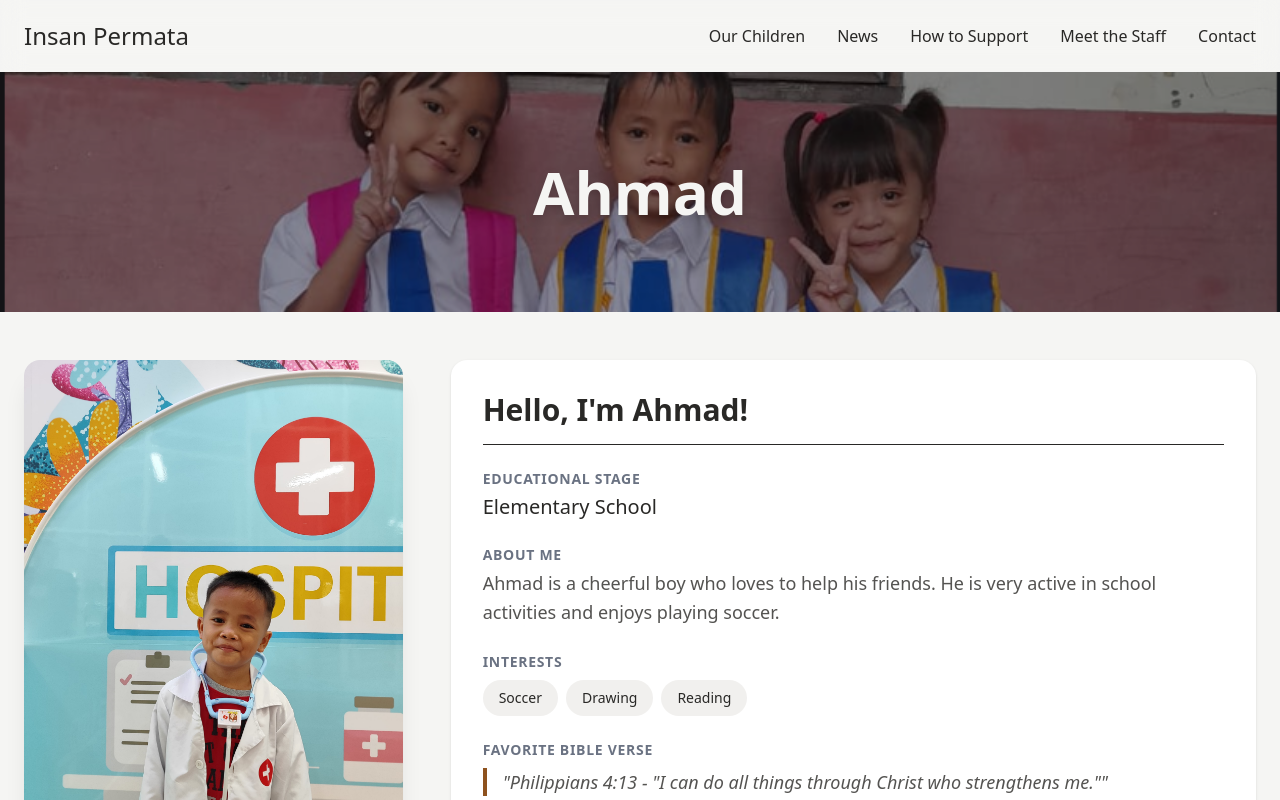
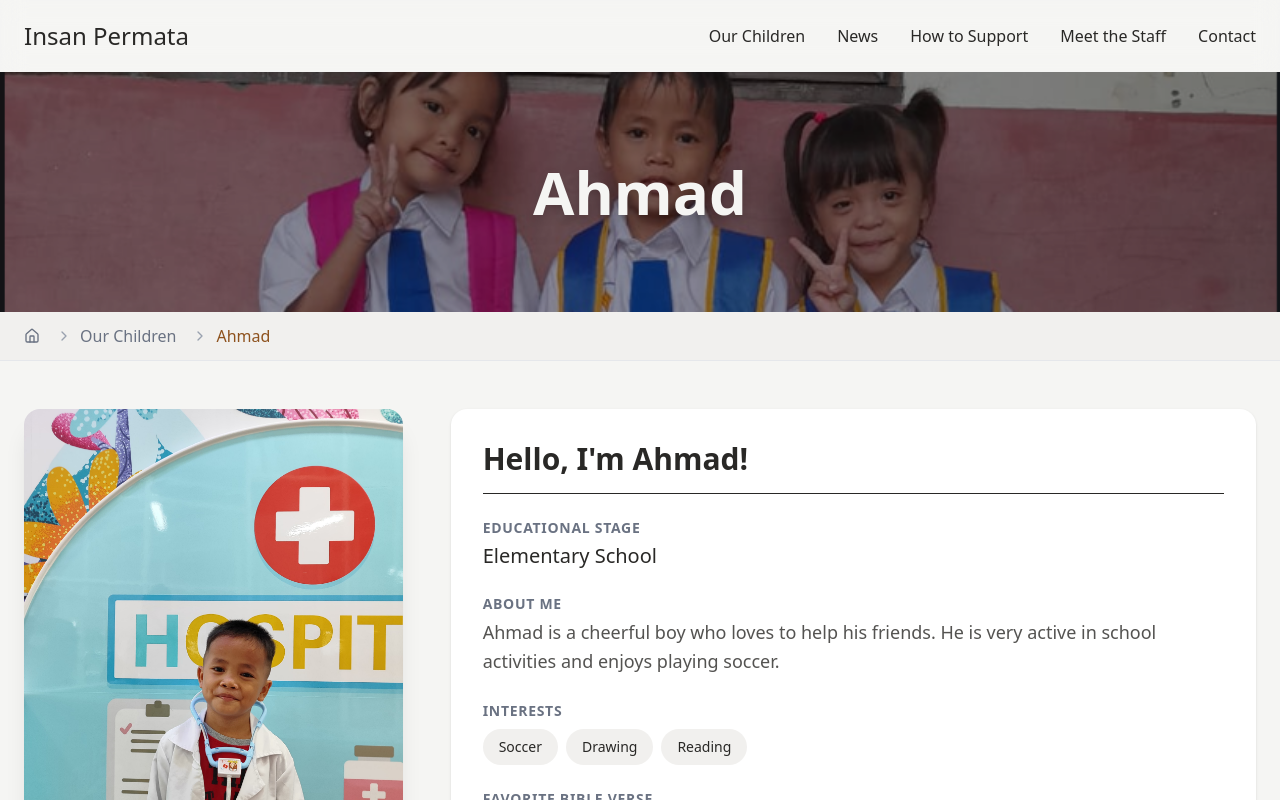
Before and after one commit to Insan-Permata/insan-permata, a Next.js app: page /children/1 in a window 1280 px wide. Shown: the top 800 px of the page. Built offline with nearby package versions, Linux system fonts and the light colour scheme.

Commit message:
feat: add breadcrumbs

```diff
--- /dev/null
+++ b/app/(public)/(component)/Breadcrumbs.tsx
@@ -0,0 +1,86 @@
+'use client';
+
+import Link from 'next/link';
+import { usePathname } from 'next/navigation';
+import { ChevronRight, Home } from 'lucide-react';
+
+interface BreadcrumbItem {
+    label: string;
+    href: string;
+}
+
+interface BreadcrumbsProps {
+    items?: BreadcrumbItem[];
+}
+
+export default function Breadcrumbs({ items }: BreadcrumbsProps) {
+    const pathname = usePathname();
+
+    let breadcrumbs: BreadcrumbItem[] = [];
+
+    if (items) {
+        breadcrumbs = items;
+    } else {
+        // Default generation logic
+        const paths = pathname.split('/').filter((path) => path);
+
+        breadcrumbs = [
+            { label: 'Home', href: '/' },
+            ...paths.map((path, index) => {
+                const href = `/${paths.slice(0, index + 1).join('/')}`;
+                // Convert kebab-case to Title Case (e.g., our-children -> Our Children)
+                const label = path
+                    .split('-')
+                    .map((word) => word.charAt(0).toUpperCase() + word.slice(1))
+                    .join(' ');
+                return { label, href };
+            }),
+        ];
+    }
+
+    // Don't render on home page if generated automatically
+    if (!items && pathname === '/') {
+        return null;
+    }
+
+    return (
+        <nav aria-label="Breadcrumb" className="w-full bg-off-white border-b border-gray-200">
+            <div className="max-w-7xl mx-auto px-6 py-3">
+                <ol className="flex items-center space-x-2">
+                    {breadcrumbs.map((item, index) => {
+                        const isLast = index === breadcrumbs.length - 1;
+
+                        return (
+                            <li key={item.href} className="flex items-center">
+                                {index > 0 && (
+                                    <ChevronRight className="w-4 h-4 text-gray-400 mx-2" />
+                                )}
+
+                                {index === 0 && item.label === 'Home' ? (
+                                    <Link
+                                        href={item.href}
+                                        className="text-gray-500 hover:text-brown transition-colors flex items-center"
+                                    >
+                                        <Home className="w-4 h-4" />
+                                        <span className="sr-only">Home</span>
+                                    </Link>
+                                ) : isLast ? (
+                                    <span className="text-brown font-medium" aria-current="page">
+                                        {item.label}
+                                    </span>
+                                ) : (
+                                    <Link
+                                        href={item.href}
+                                        className="text-gray-500 hover:text-brown transition-colors font-medium"
+                                    >
+                                        {item.label}
+                                    </Link>
+                                )}
+                            </li>
+                        );
+                    })}
+                </ol>
+            </div>
+        </nav>
+    );
+}
--- a/app/(public)/children/[id]/page.tsx
+++ b/app/(public)/children/[id]/page.tsx
@@ -2,6 +2,7 @@ import Image from 'next/image';
 import { notFound } from 'next/navigation';
 import { children } from '@/data/children';
 import PageHero from '../../(component)/PageHero';
+import Breadcrumbs from '../../(component)/Breadcrumbs';
 
 interface ChildDetailPageProps {
     params: Promise<{
@@ -25,6 +26,14 @@ export default async function ChildDetailPage({ params }: ChildDetailPageProps)
                 title={child.name}
                 height="30vh"
                 overlayOpacity={0.4}
+            />
+
+            <Breadcrumbs
+                items={[
+                    { label: 'Home', href: '/' },
+                    { label: 'Our Children', href: '/our-children' },
+                    { label: child.name, href: `/children/${child.id}` }
+                ]}
             />
 
             <div className="max-w-7xl mx-auto px-6 py-12">
--- a/app/(public)/our-children/page.tsx
+++ b/app/(public)/our-children/page.tsx
@@ -1,5 +1,6 @@
 import ChildrenCard from '../(component)/ChildrenCard';
 import PageHero from '../(component)/PageHero';
+import Breadcrumbs from '../(component)/Breadcrumbs';
 import { children } from '@/data/children';
 
 export default function OurChildrenPage() {
@@ -13,6 +14,8 @@ export default function OurChildrenPage() {
         height="30vh"
         overlayOpacity={0.4}
       />
+
+      <Breadcrumbs />
 
       {/* Children Cards Section */}
       <section className="py-12 px-6">
```
Also changed, not shown: public/news_bg_photos/1.jpg (added).
